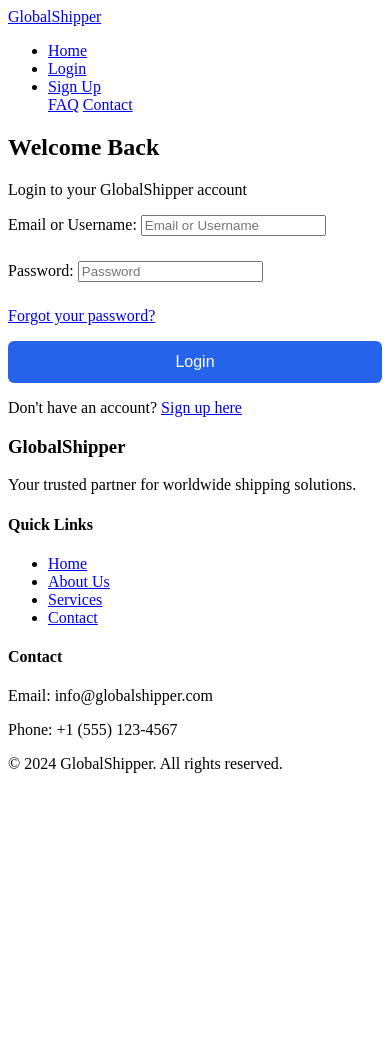
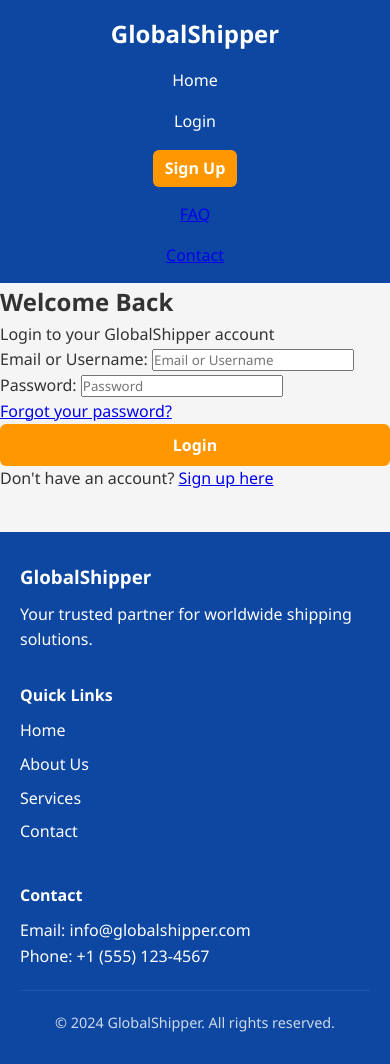
Before and after one commit to kmcommerce/Global_Shipper, a Django app: page /accounts/login/?next=/orders/my/ in a window 390 px wide. Before the commit the page ends 773 px from the top, so only its background shows below. Run offline with Django 5.2, Linux system fonts and the light colour scheme; tables that the repository leaves empty hold one stand-in row (values such as "Sample post").

Commit message:
Update styles.css with professional contact page design

```diff
--- a/static/css/styles.css
+++ b/static/css/styles.css
@@ -1,3 +1,189 @@
+/* =========================
+   GLOBAL STYLES
+========================= */
+/* Reset some default styles */
+* {
+    margin: 0;
+    padding: 0;
+    box-sizing: border-box;
+    font-family: 'Segoe UI', Tahoma, Geneva, Verdana, sans-serif;
+}
+
+body {
+    background: #f5f5f5;
+    color: #333;
+    line-height: 1.6;
+}
+
+.container {
+    max-width: 1200px;
+    margin: 0 auto;
+    padding: 0 20px;
+}
+
+/* =========================
+   NAVBAR
+========================= */
+.navbar {
+    background: #0d47a1;
+    color: #fff;
+    padding: 15px 0;
+}
+
+.navbar .container {
+    display: flex;
+    justify-content: space-between;
+    align-items: center;
+}
+
+.navbar .logo a {
+    color: #fff;
+    font-size: 1.5rem;
+    font-weight: 700;
+    text-decoration: none;
+}
+
+.navbar .nav-links {
+    list-style: none;
+    display: flex;
+    align-items: center;
+    gap: 15px;
+}
+
+.navbar .nav-links li a,
+.navbar .nav-links a.btn-primary {
+    color: #fff;
+    text-decoration: none;
+    padding: 6px 12px;
+    transition: all 0.3s ease;
+}
+
+.navbar .nav-links a:hover,
+.navbar .nav-links a.btn-primary:hover {
+    background: #1565c0;
+    border-radius: 6px;
+}
+
+/* =========================
+   BUTTONS
+========================= */
+.btn-primary {
+    background: #ff9800;
+    color: white;
+    padding: 10px 20px;
+    border-radius: 6px;
+    border: none;
+    font-weight: 600;
+    transition: all 0.3s ease;
+    text-decoration: none;
+    display: inline-block;
+}
+
+.btn-primary:hover {
+    background: #ff5722;
+    cursor: pointer;
+}
+
+/* =========================
+   FOOTER
+========================= */
+.footer {
+    background: #0d47a1;
+    color: #fff;
+    padding: 30px 0;
+    margin-top: 40px;
+}
+
+.footer a {
+    color: #fff;
+    text-decoration: none;
+    transition: all 0.3s ease;
+}
+
+.footer a:hover {
+    text-decoration: underline;
+}
+
+.footer .footer-content {
+    display: flex;
+    flex-wrap: wrap;
+    justify-content: space-between;
+    gap: 30px;
+}
+
+.footer .footer-section h3,
+.footer .footer-section h4 {
+    margin-bottom: 10px;
+}
+
+.footer .footer-section ul {
+    list-style: none;
+    padding: 0;
+}
+
+.footer .footer-section ul li {
+    margin-bottom: 8px;
+}
+
+.footer-bottom {
+    text-align: center;
+    margin-top: 20px;
+    font-size: 0.9rem;
+    opacity: 0.8;
+    padding-top: 20px;
+    border-top: 1px solid rgba(255, 255, 255, 0.1);
+}
+
+/* =========================
+   MESSAGES
+========================= */
+.messages-container {
+    max-width: 1200px;
+    margin: 1rem auto;
+    padding: 0 20px;
+}
+
+.alert {
+    padding: 1rem;
+    border-radius: 8px;
+    margin-bottom: 1rem;
+    animation: slideInDown 0.3s ease-out;
+}
+
+.alert-success {
+    background-color: #d4edda;
+    color: #155724;
+    border: 1px solid #c3e6cb;
+}
+
+.alert-error {
+    background-color: #f8d7da;
+    color: #721c24;
+    border: 1px solid #f5c6cb;
+}
+
+.alert-warning {
+    background-color: #fff3cd;
+    color: #856404;
+    border: 1px solid #ffeeba;
+}
+
+.alert-info {
+    background-color: #d1ecf1;
+    color: #0c5460;
+    border: 1px solid #bee5eb;
+}
+
+@keyframes slideInDown {
+    from {
+        opacity: 0;
+        transform: translateY(-20px);
+    }
+    to {
+        opacity: 1;
+        transform: translateY(0);
+    }
+}
 
 /* =========================
    ENHANCED CONTACT PAGE STYLING
@@ -80,6 +266,8 @@
     margin-bottom: 20px;
     backdrop-filter: blur(10px);
     border: 2px solid rgba(255, 255, 255, 0.3);
+    position: relative;
+    z-index: 1;
 }
 
 .contact-header h2 {
@@ -87,6 +275,8 @@
     font-size: 2.5rem;
     margin-bottom: 15px;
     text-shadow: 2px 2px 4px rgba(0, 0, 0, 0.1);
+    position: relative;
+    z-index: 1;
 }
 
 .contact-header p {
@@ -94,6 +284,8 @@
     opacity: 0.95;
     font-size: 1.1rem;
     line-height: 1.6;
+    position: relative;
+    z-index: 1;
 }
 
 .contact-body {
@@ -165,17 +357,6 @@
     animation: slideInDown 0.5s ease-out;
 }
 
-@keyframes slideInDown {
-    from {
-        opacity: 0;
-        transform: translateY(-20px);
-    }
-    to {
-        opacity: 1;
-        transform: translateY(0);
-    }
-}
-
 .btn-send {
     background: linear-gradient(135deg, #667eea 0%, #764ba2 100%);
     color: white;
@@ -243,8 +424,71 @@
     font-size: 0.95rem;
 }
 
+/* Grid System for Contact Page */
+.row {
+    display: flex;
+    flex-wrap: wrap;
+    margin-right: -15px;
+    margin-left: -15px;
+}
+
+.col-md-4,
+.col-md-6,
+.col-lg-8 {
+    position: relative;
+    width: 100%;
+    padding-right: 15px;
+    padding-left: 15px;
+}
+
+.col-lg-8 {
+    flex: 0 0 66.666667%;
+    max-width: 66.666667%;
+}
+
+.col-md-6 {
+    flex: 0 0 50%;
+    max-width: 50%;
+}
+
+.col-md-4 {
+    flex: 0 0 33.333333%;
+    max-width: 33.333333%;
+}
+
+.justify-content-center {
+    justify-content: center;
+}
+
+.text-center {
+    text-align: center;
+}
+
+.mb-3 {
+    margin-bottom: 1rem;
+}
+
+.mb-4 {
+    margin-bottom: 1.5rem;
+}
+
+.shadow-lg {
+    box-shadow: 0 1rem 3rem rgba(0, 0, 0, 0.175);
+}
+
 /* Responsive Design */
 @media (max-width: 768px) {
+    .navbar .container {
+        flex-direction: column;
+        gap: 15px;
+    }
+
+    .navbar .nav-links {
+        flex-direction: column;
+        width: 100%;
+        text-align: center;
+    }
+
     .contact-wrapper {
         padding: 40px 0;
     }
@@ -273,49 +517,15 @@
     .info-box {
         margin-bottom: 20px;
     }
+
+    .col-md-4,
+    .col-md-6,
+    .col-lg-8 {
+        flex: 0 0 100%;
+        max-width: 100%;
+    }
+
+    .footer .footer-content {
+        flex-direction: column;
+    }
 }
-
-/* Loading Animation for Submit Button */
-.btn-send.loading {
-    pointer-events: none;
-    opacity: 0.7;
-}
-
-.btn-send.loading::after {
-    content: '';
-    display: inline-block;
-    width: 16px;
-    height: 16px;
-    border: 2px solid rgba(255, 255, 255, 0.3);
-    border-top-color: white;
-    border-radius: 50%;
-    animation: spin 0.6s linear infinite;
-    margin-left: 10px;
-}
-
-@keyframes spin {
-    to { transform: rotate(360deg); }
-}
-
-/* Input Validation States */
-.contact-body input:invalid:not(:placeholder-shown),
-.contact-body textarea:invalid:not(:placeholder-shown) {
-    border-color: #e74c3c;
-}
-
-.contact-body input:valid:not(:placeholder-shown),
-.contact-body textarea:valid:not(:placeholder-shown) {
-    border-color: #27ae60;
-}
-
-/* Floating Label Effect (Optional Enhancement) */
-.form-group {
-    position: relative;
-    margin-bottom: 25px;
-}
-
-.contact-body input::placeholder,
-.contact-body textarea::placeholder {
-    color: #95a5a6;
-    font-size: 0.95rem;
-}
```
Also changed, not shown: orders/templates/orders/contact.html (+4 -17 lines).
